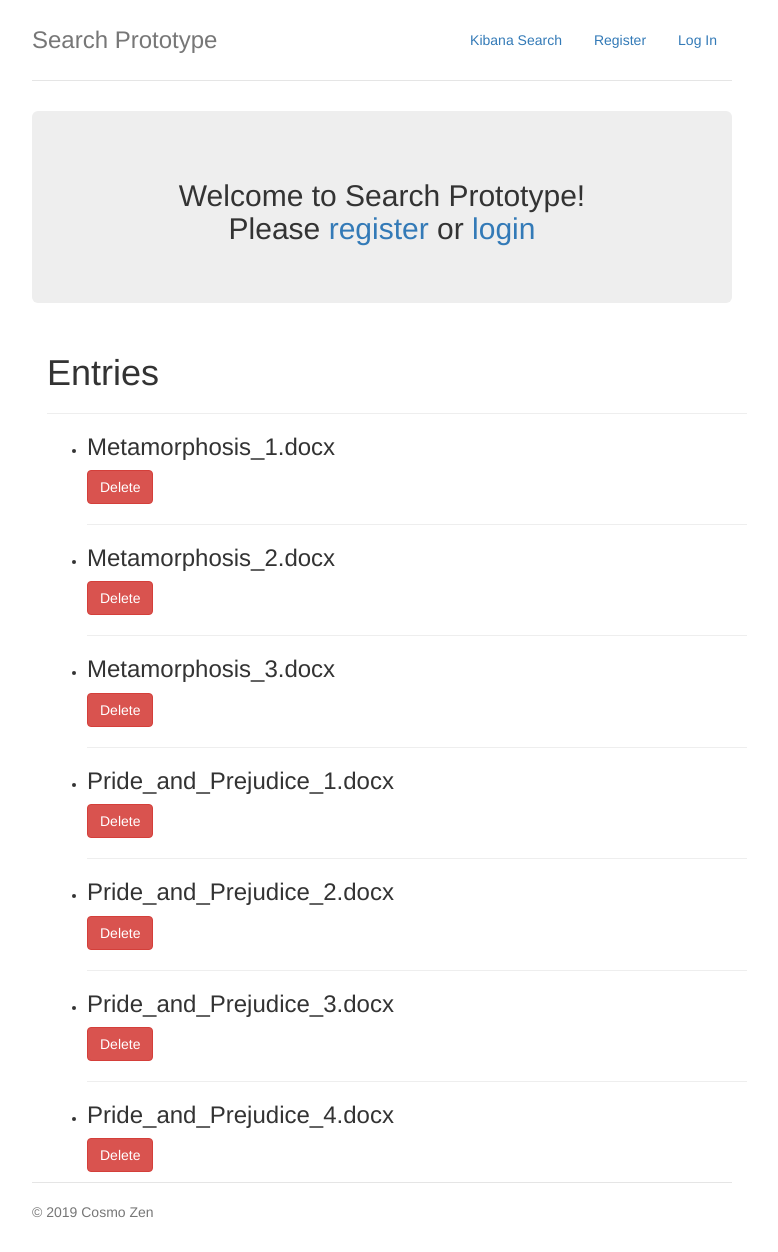
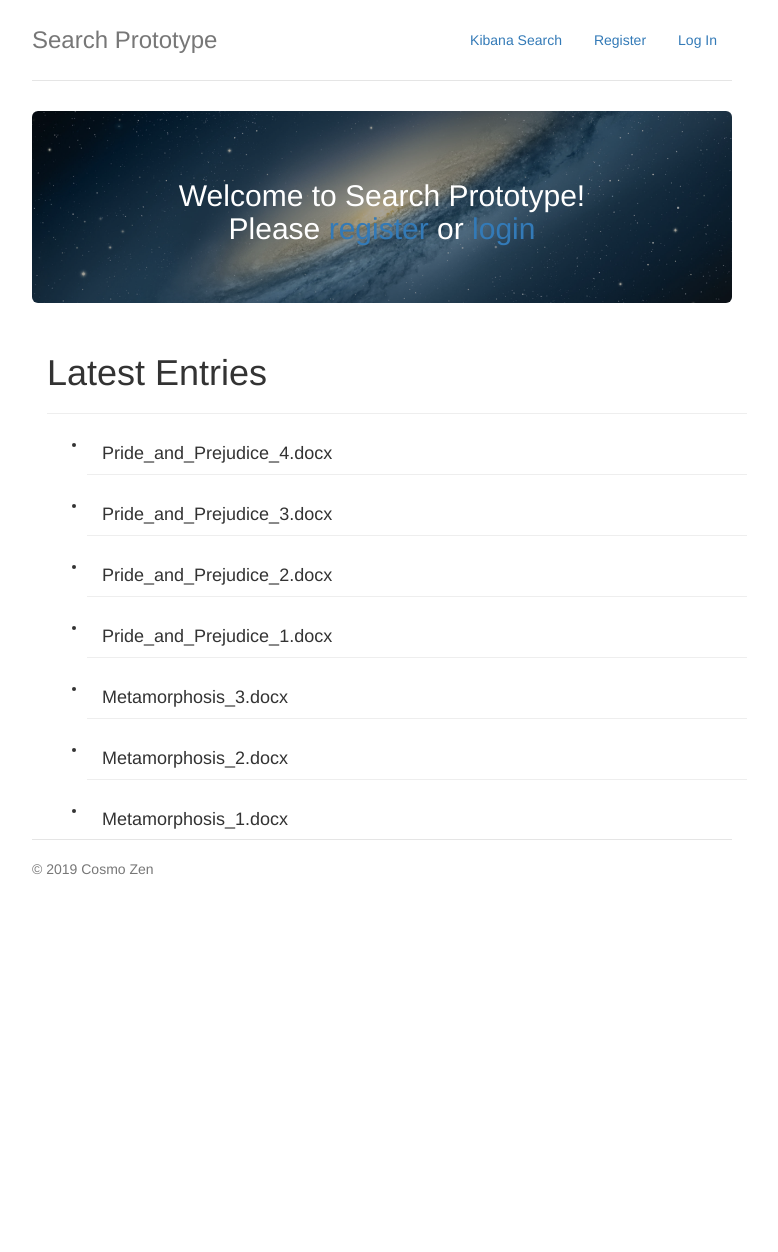
Before and after one commit to cosmocat27/searchtool, a Flask app: page / in a window 1280 px wide. Shown: the whole page, without its empty margins (258-1036 px from the left). After the commit the page ends 875 px from the top, so only its background shows below. Run offline with Flask 2, Linux system fonts and the light colour scheme; data comes from the database, SQL or seed files in the repository; both versions use the stored data as it was after the commit; some libraries are stand-ins or nearby versions.

Commit message:
the tweaks

```diff
--- a/searchapp/__init__.py
+++ b/searchapp/__init__.py
@@ -18,8 +18,11 @@ def create_app(test_config=None):
     app.config.from_mapping(
         SECRET_KEY='dev',
         DATABASE=os.path.join(app.root_path, 'searchapp.db'),
-	UPLOAD_FOLDER=os.path.join(app.root_path, 'upload'),
+	    UPLOAD_FOLDER=os.path.join(app.root_path, 'upload'),
     )
+
+    if not os.path.exists(app.config['UPLOAD_FOLDER']):
+        os.makedirs(app.config['UPLOAD_FOLDER'])
 
     if test_config is None:
         # load the instance config, if it exists, when not testing
--- a/searchapp/blog.py
+++ b/searchapp/blog.py
@@ -42,6 +42,7 @@ def create():
 
         if f and f.filename.rsplit('.', 1)[1] == 'docx':
             filename = secure_filename(f.filename)
+
             fullpath = os.path.join(current_app.config['UPLOAD_FOLDER'], filename)
             f.save(fullpath)
 
--- a/searchapp/elastic_loader.py
+++ b/searchapp/elastic_loader.py
@@ -172,7 +172,7 @@ def unit_test():
 
     # perform a test search against the unit test index
     print('Test retrieval of unit posting')
-    os.system("curl -XGET 'http://localhost:9200/ut/_search?*' | python3 -m json.tool")
+    os.system("curl -XGET 'http://localhost:9200/ut/_search?' | python3 -m json.tool")
 
     # remove the unit test index
     print('Deleting index')
--- a/searchapp/static/jumbotron-narrow.css
+++ b/searchapp/static/jumbotron-narrow.css
@@ -44,7 +44,12 @@ body {
 /* Main marketing message and sign up button */
 .jumbotron {
   text-align: center;
+  background-image: url("images/landing.png");
+  background-repeat: no-repeat;
+  background-size: cover;
+  background-position: center;
   border-bottom: 1px solid #e5e5e5;
+  color: #FFF;
 }
 .jumbotron .btn {
   padding: 14px 24px;
--- a/searchapp/templates/blog/index.html
+++ b/searchapp/templates/blog/index.html
@@ -12,17 +12,22 @@
 {% endblock %}
 
 {% block content %}
-    <h1>{% block title %}Entries{% endblock %}</h1>
+    <h1>{% block title %}Latest Entries{% endblock %}</h1>
     <hr>
     <ul class=entries>
-    {% for entry in entries %}
+    {% for entry in entries[::-1] %}
         <li>
-            <div class="col-8">
-                <h3>{{ entry.title }}</h3>{{ entry.text|safe }}
-                <form name="delete_entry" action="{{ url_for('blog.delete', id=entry.id) }}" method="post">
-                    <input class="btn btn-danger" type=submit value=Delete>
-                </form>
-
+            <div class="col-md-4">
+                <h4>{{ entry.title }}</h4>{{ entry.text|safe }}
+            </div>
+            <div class="col-md-4">
+            </div>
+            <div class="col-md-4">
+                {% if g.user %}
+                    <form name="delete_entry" action="{{ url_for('blog.delete', id=entry.id) }}" method="post">
+                        <input class="btn btn-danger" type=submit value=Delete>
+                    </form>
+                {% endif %}
             </div>
         </li>
         {% if not loop.last %}
--- a/searchapp/wsgi.py
+++ /dev/null
@@ -1,5 +0,0 @@
-from searchapp import create_app
-
-if __name__=='__main__':
-    application = create_app()
-    application.run()
```
Also changed, not shown: searchapp/searchapp.db, searchapp/static/images/landing.png (added).
